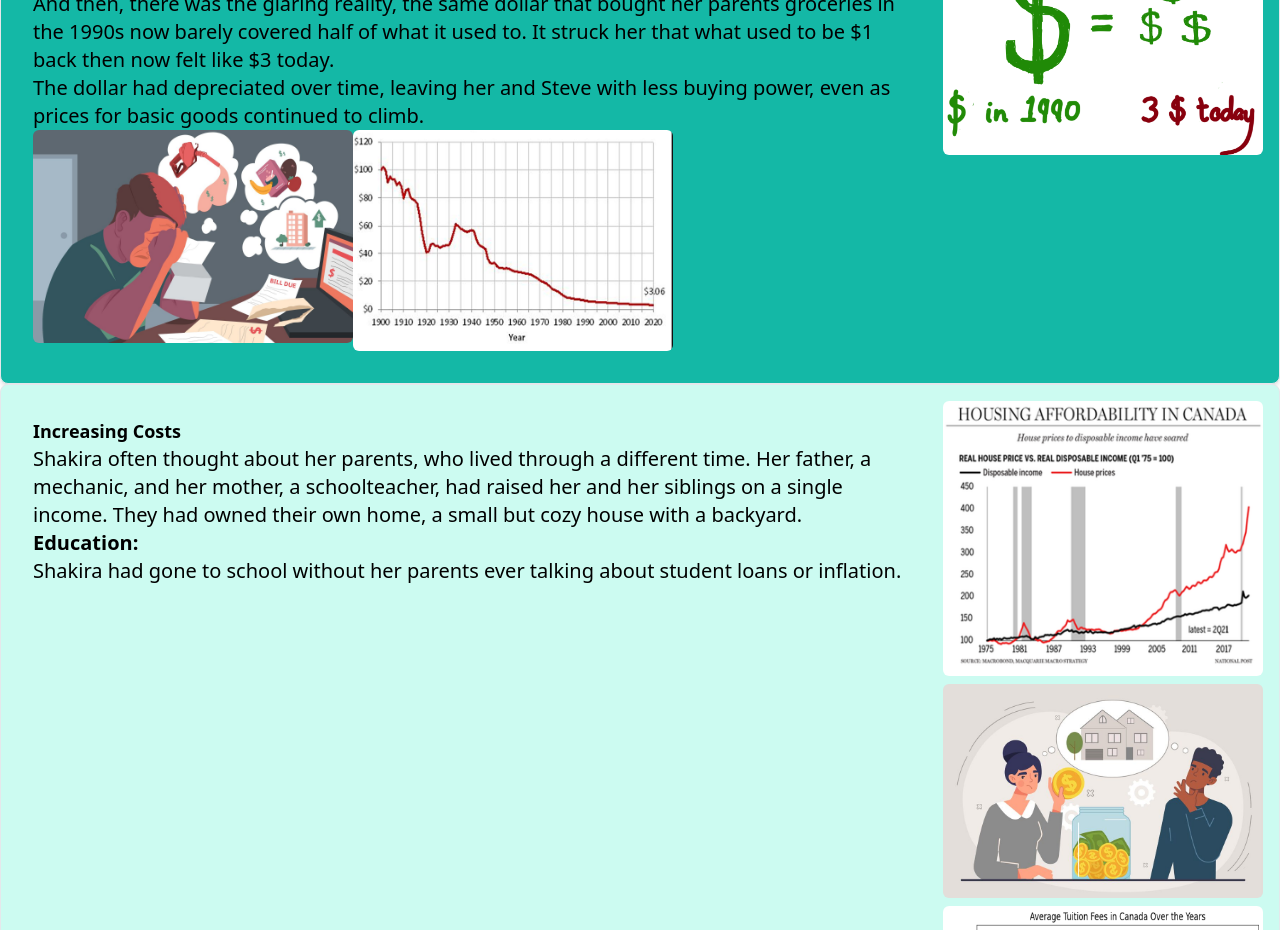
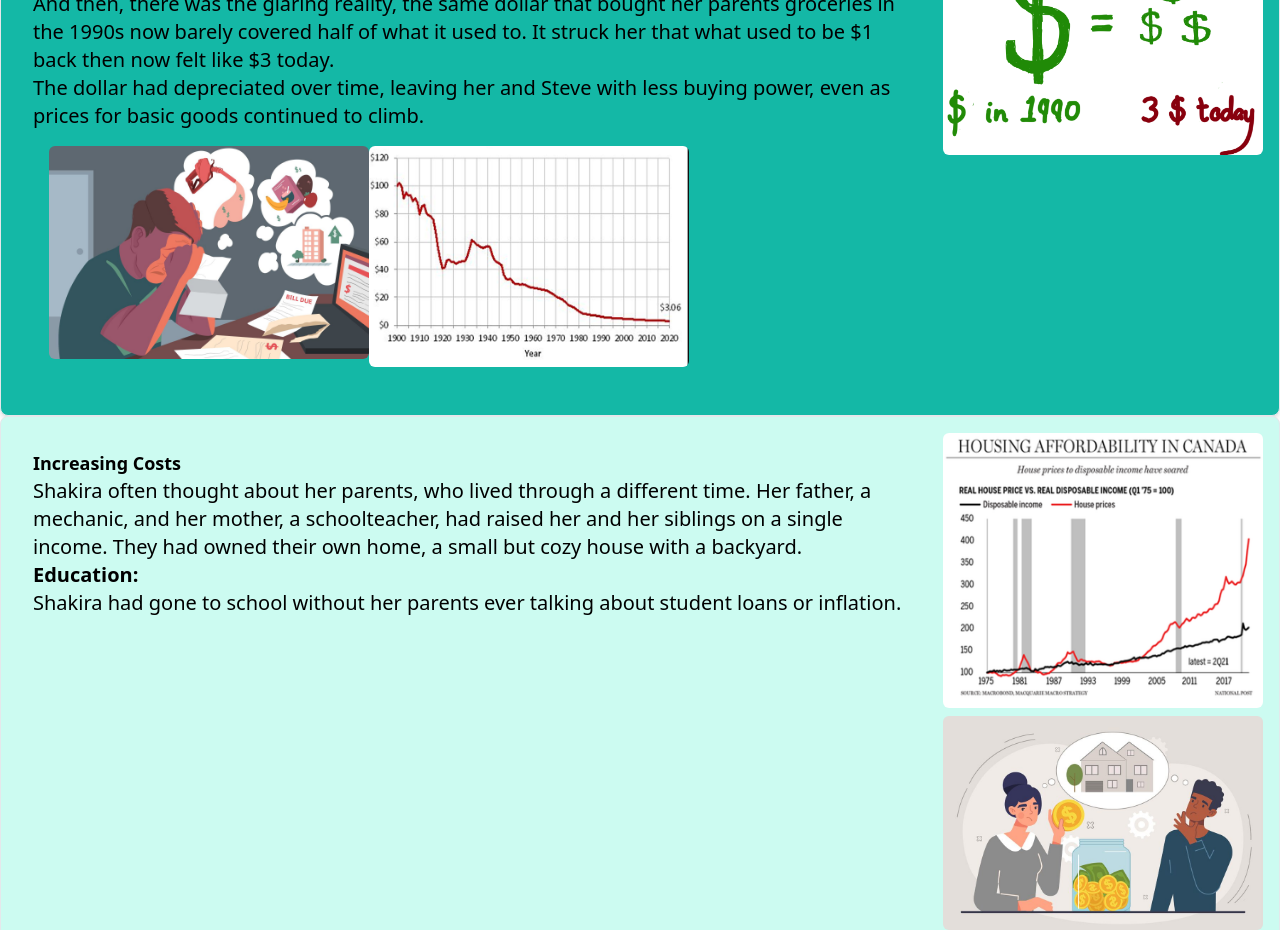
Before and after one commit to mehassanhmood/StoryBoarding, a React (Vite) app: page / in a window 1280 px wide. Shown: the part 1580-2510 px from the top of the page. Built offline with nearby package versions, Linux system fonts and the light colour scheme.

Commit message:
images rearrangemnet

```diff
--- a/src/components/DollarWeakening.jsx
+++ b/src/components/DollarWeakening.jsx
@@ -12,7 +12,7 @@ const DollarWeakening = () => {
           And then, there was the glaring reality, the same dollar that bought her parents groceries in the 1990s now barely covered half of what it used to. It struck her that what used to be $1 back then now felt like $3 today.
         </p>
         <p className='text-xl'>The dollar had depreciated over time, leaving her and Steve with less buying power, even as prices for basic goods continued to climb.</p>
-          <div className='flex max-w-xs'>
+          <div className='flex max-w-xs p-4'>
           <img
             src={inflation}
             className="max-w-xs h-auto rounded-md mb-2"
```
